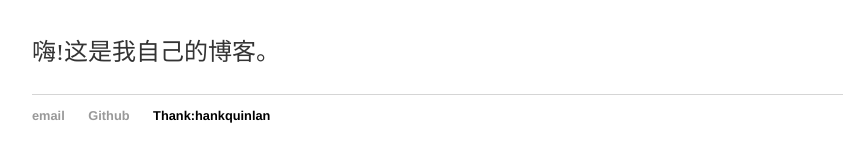
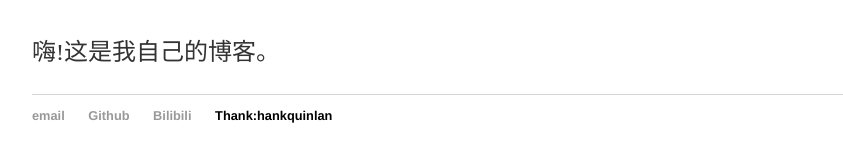
Before and after one commit to mcsmallfeng/mcsmallfeng-github.io, a Jekyll site: the page built from index.html, in a window 1280 px wide. Shown: the part 391-553 px from the top of the page, without its empty margins (160-1003 px from the left). Built offline with Jekyll 4.4.1, drawn with Linux system fonts in a browser that asks for light colours.

Commit message:
Update default.html

```diff
--- a/_layouts/default.html
+++ b/_layouts/default.html
@@ -23,6 +23,7 @@
 	    		<ul>
 	        		<li><a href="mailto:pyqzpxm@outlook.com">email</a></li>
 	        		<li><a href="https://github.com/mcsmallfeng">Github</a></li>
+				<li><a href="https://space.bilibili.com/627095723?spm_id_from=333.1007.0.0">Bilibili</a></li>
 				<li>Thank:hankquinlan</li>
 				</ul>
 			</footer>
```
